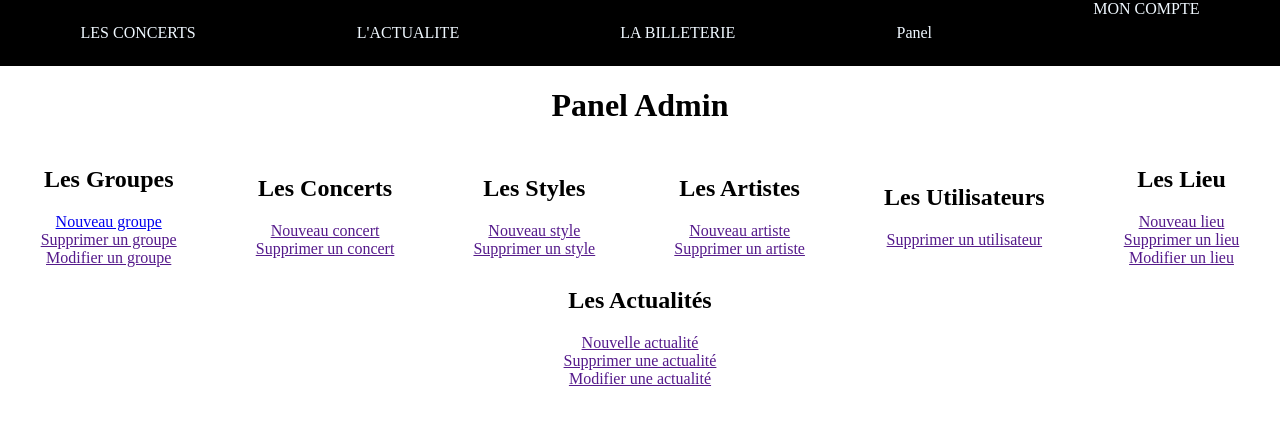
After one commit to AdeleBrion/Fest-IUT, a Flask app: page /panel in a window 1280 px wide. The commit adds this page. Shown: the top 425 px of the page. Run offline with Flask 3, Linux system fonts and the light colour scheme; the visitor is signed in with stand-in values (Sample User, id 1); data that the repository does not hold is empty; parts of the project's set-up code (start-up, migrations or seed data) failed here and were passed over.

Commit message:
Debut Panel Admin

```diff
--- a/site_web/app.py
+++ b/site_web/app.py
@@ -8,27 +8,25 @@ app = Flask(__name__)
 
 
 
-username = 'brion'
-password = 'brion'
-host = 'servinfo-maria'
-database = 'DBbrion'
+# username = 'brion'
+# password = 'brion'
+# host = 'servinfo-maria'
+# database = 'DBbrion'
 
 # username = 'moreira'
 # password = 'moreira'
 # host = 'servinfo-maria'
 # database = 'DBmoreira'
 
+username = 'root'
+password = 'root'
+host = 'localhost'
+database = 'sae_festi'
 
-#username = 'root'
-#password = 'root'
-#host = 'localhost'
-#database = 'sae_festi'
-
-
-username = 'susu'
-password = 'susu'
-host = 'localhost'
-database = 'festiut'
+# username = 'susu'
+# password = 'susu'
+# host = 'localhost'
+# database = 'festiut'
 
 app.config['SQLALCHEMY_DATABASE_URI'] = 'mysql+pymysql://'+username+':'+password+'@'+host+'/'+database
 
--- a/site_web/models.py
+++ b/site_web/models.py
@@ -29,8 +29,13 @@ class Spectateur(db.Model, UserMixin):
 
     def get_id(self):
       return str(self.idSpectateur)
+
     def getMaxId():
         return Spectateur.query.order_by(Spectateur.idSpectateur.desc()).first().idSpectateur
+
+    def is_admin(self):
+        return True if self.idRole == Role.query.filter_by(nomRole="Administrateur").first().idRole else False
+
     def get_current_user_infos():
         return Spectateur.query.filter_by(idSpectateur=current_user.idSpectateur).first()
 
--- /dev/null
+++ b/site_web/static/css/panelAdmin.css
@@ -0,0 +1,20 @@
+div.admin {
+    display: flex;
+    align-items: center;
+    flex-direction: column;
+}
+
+div.admin > div {
+    display: flex;
+    align-items: center;
+    justify-content: space-evenly;
+    flex-wrap: wrap;
+}
+
+div.admin > div > div {
+    display: flex;
+    flex-direction: column;
+    align-items: center;
+    justify-content: space-evenly;
+    margin: 0 3vw;
+}
--- a/site_web/templates/nav.html
+++ b/site_web/templates/nav.html
@@ -4,6 +4,9 @@
         <a href="{{ url_for('actualite')}}">L'ACTUALITE</a>
         <a href="{{ url_for('billeterie')}}">LA BILLETERIE</a>
         {% if current_user.is_authenticated %}
+        {% if current_user.is_admin %}
+        <a href="{{ url_for('panelAdmin')}}">Panel</a>
+        {% endif %}
             <div class="dropdown-menu">
                 <a href="">MON COMPTE</a>
                 <div class="dropdown-content-menu">
--- /dev/null
+++ b/site_web/templates/panelAdmin.html
@@ -0,0 +1,57 @@
+{% extends "base.html" %}
+{% block page_specific_css %}
+<link rel="stylesheet" href="{{ url_for('static', filename='css/nav.css') }}">
+<link rel="stylesheet" href="{{ url_for('static', filename='css/panelAdmin.css') }}">
+{% endblock %}
+{% include "nav.html" %}
+{% block main %}
+
+{% if current_user.is_authenticated %}
+{% if current_user.is_admin %}
+
+<div class="admin">
+    <h1>Panel Admin</h1>
+    <div>
+        <div>
+            <h2>Les Groupes</h2>
+            <a href="{{ url_for('cree_groupe') }}">Nouveau groupe</a>
+            <a href="">Supprimer un groupe</a>
+            <a href="">Modifier un groupe</a>
+        </div>
+        <div>
+            <h2>Les Concerts</h2>
+            <a href="">Nouveau concert</a>
+            <a href="">Supprimer un concert</a>
+        </div>
+        <div>
+            <h2>Les Styles</h2>
+            <a href="">Nouveau style</a>
+            <a href="">Supprimer un style</a>
+        </div>
+        <div>
+            <h2>Les Artistes</h2>
+            <a href="">Nouveau artiste</a>
+            <a href="">Supprimer un artiste</a>
+        </div>
+        <div>
+            <h2>Les Utilisateurs</h2>
+            <a href="">Supprimer un utilisateur</a>
+        </div>
+        <div>
+            <h2>Les Lieu</h2>
+            <a href="">Nouveau lieu</a>
+            <a href="">Supprimer un lieu</a>
+            <a href="">Modifier un lieu</a>
+        </div>
+        <div>
+            <h2>Les Actualités</h2>
+            <a href="">Nouvelle actualité</a>
+            <a href="">Supprimer une actualité</a>
+            <a href="">Modifier une actualité</a>
+        </div>
+    </div>
+</div>
+
+{% endif %}
+{% endif %}
+{% endblock %}
--- a/site_web/views.py
+++ b/site_web/views.py
@@ -216,3 +216,11 @@ def cree_groupe_save():
 
     db.session.commit()
     return redirect(url_for('home'))
+
+#-----------------------------------------------------#
+#                        ADMIN                        #
+#-----------------------------------------------------#
+
+@app.route('/panel')
+def panelAdmin():
+    return render_template('panelAdmin.html', title="Panel Admin")
```
